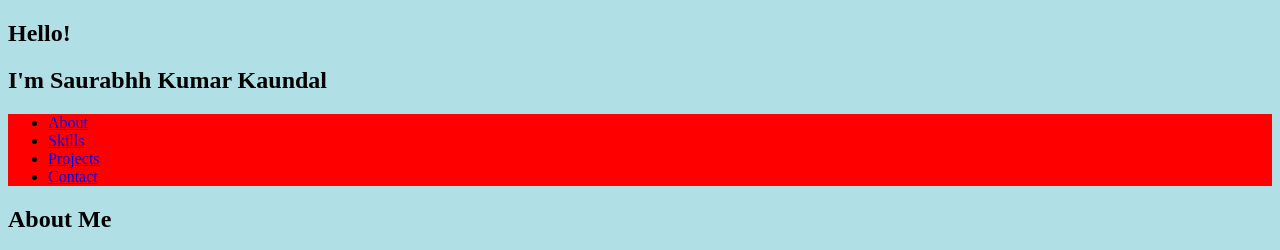
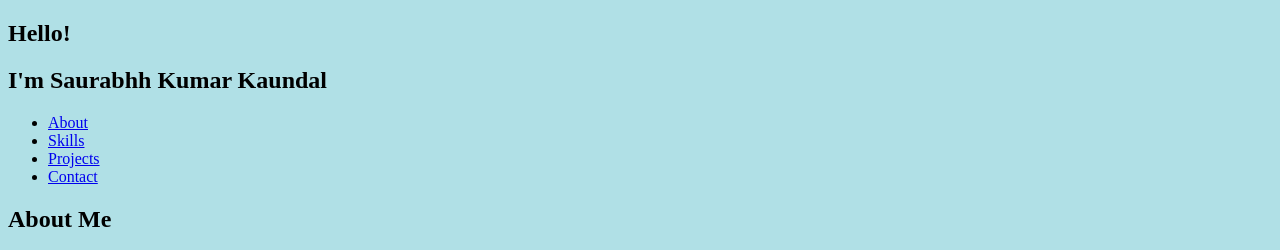
Before and after one commit to saurabhkumarkaundal/my-portfolio, a plain HTML site: page index.html in a window 1280 px wide. Shown: the top 250 px of the page. Drawn offline with Linux system fonts and the light colour scheme.

Commit message:
Update index.html

```diff
--- a/index.html
+++ b/index.html
@@ -3,9 +3,6 @@
 <head>
 <title>Saurabh Kumar Kaundal</title>
 <style>
-.navigation{
-background-color: red;
-}
 .main{
 width:1500px;
 height:360px;
```
